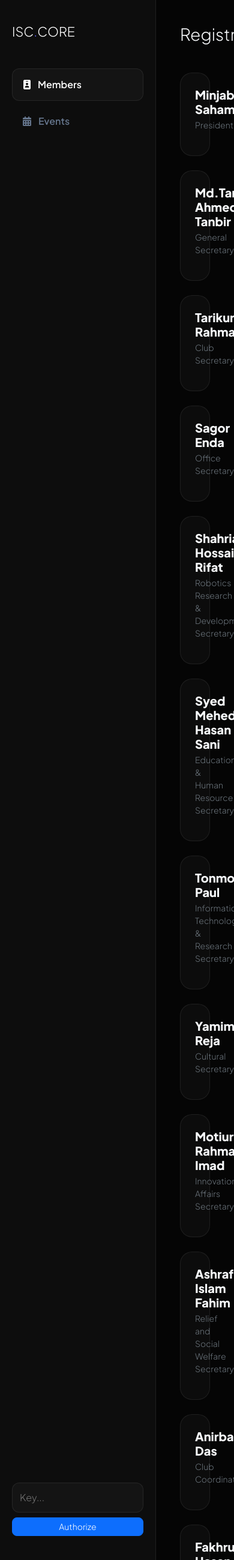
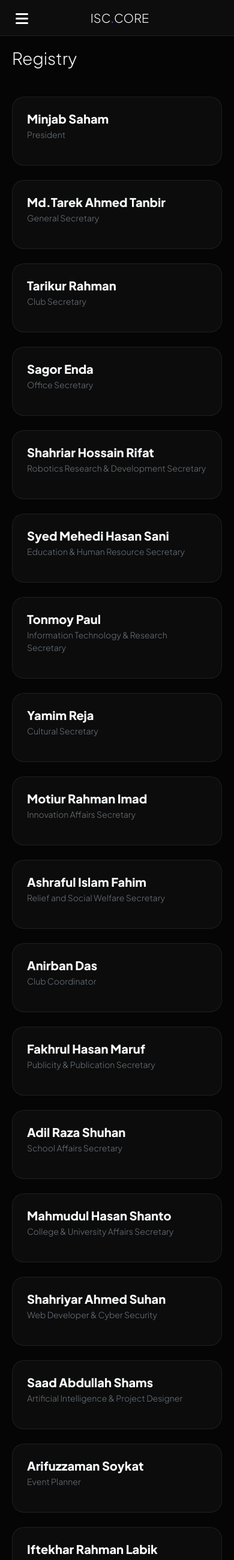
Before and after one commit to tarikurrahmanbd/system, a Flask app: page / in a window 390 px wide. Shown: the whole page at 60% size. Run offline with Flask 3, Linux system fonts and the light colour scheme; some libraries are stand-ins or nearby versions.

Commit message:
Refactor index.html for improved responsiveness and design
Updated the layout and styling for better responsiveness, including a mobile toggle button for the sidebar. Enhanced the overall design and user experience with improved CSS styles.

```diff
--- a/templates/index.html
+++ b/templates/index.html
@@ -10,27 +10,65 @@
     <script src="https://cdn.jsdelivr.net/npm/sweetalert2@11"></script>
     <style>
         :root { --bg: #050505; --panel: #0d0d0d; --accent: #6366f1; --border: rgba(255, 255, 255, 0.08); }
-        body { background: var(--bg); color: #f8fafc; font-family: 'Plus Jakarta Sans', sans-serif; margin: 0; }
-        .wrapper { display: flex; height: 100vh; overflow: hidden; }
-        .sidebar { width: 260px; background: var(--panel); border-right: 1px solid var(--border); padding: 40px 20px; display: flex; flex-direction: column; transition: 0.3s; z-index: 1000; }
+        body { background: var(--bg); color: #f8fafc; font-family: 'Plus Jakarta Sans', sans-serif; margin: 0; overflow-x: hidden; }
+
+        /* Mobile Toggle Button */
+        .mobile-header {
+            display: none; position: fixed; top: 0; width: 100%; height: 60px;
+            background: var(--panel); border-bottom: 1px solid var(--border);
+            z-index: 1500; align-items: center; padding: 0 20px;
+        }
+        .toggle-btn { background: none; border: none; color: #fff; font-size: 24px; cursor: pointer; }
+
+        .wrapper { display: flex; height: 100vh; }
+
+        .sidebar {
+            width: 280px; background: var(--panel); border-right: 1px solid var(--border);
+            padding: 40px 20px; display: flex; flex-direction: column; transition: 0.3s ease; z-index: 2000;
+        }
+
+        .main-content { flex: 1; padding: 40px; overflow-y: auto; transition: 0.3s; }
+
+        /* Responsive Fix for Overlap */
+        @media (max-width: 992px) {
+            .mobile-header { display: flex; justify-content: space-between; }
+            .sidebar {
+                position: fixed; left: -280px; height: 100%;
+            }
+            .sidebar.active { left: 0; box-shadow: 20px 0 50px rgba(0,0,0,0.8); }
+            .main-content { padding: 80px 20px 20px 20px; }
+            .sidebar-overlay {
+                display: none; position: fixed; top: 0; left: 0; width: 100%; height: 100%;
+                background: rgba(0,0,0,0.5); z-index: 1900;
+            }
+            .sidebar-overlay.active { display: block; }
+        }
+
         .nav-link { color: #64748b; padding: 14px 18px; border-radius: 12px; margin-bottom: 8px; cursor: pointer; transition: 0.3s; display: flex; align-items: center; gap: 12px; font-weight: 600; text-decoration: none; }
         .nav-link.active { background: rgba(255,255,255,0.03); color: #fff; border: 1px solid var(--border); }
-        .main-content { flex: 1; padding: 40px; overflow-y: auto; }
-        .section { display: none; } .section.active { display: block; animation: fadeIn 0.4s ease; }
-        @keyframes fadeIn { from { opacity: 0; transform: translateY(10px); } to { opacity: 1; transform: translateY(0); } }
-        .m-card { background: rgba(255,255,255,0.03); border: 1px solid var(--border); border-radius: 20px; padding: 24px; position: relative; transition: 0.3s; }
+        .m-card { background: rgba(255,255,255,0.03); border: 1px solid var(--border); border-radius: 20px; padding: 24px; position: relative; transition: 0.3s; height: 100%; }
         .m-card:hover { border-color: var(--accent); transform: translateY(-3px); }
         .event-badge { background: rgba(99, 102, 241, 0.15); color: var(--accent); padding: 5px 12px; border-radius: 6px; font-size: 10px; font-weight: 800; border: 1px solid rgba(99, 102, 241, 0.3); margin-bottom: 15px; display: inline-block; text-transform: uppercase; }
         .search-box { background: rgba(255,255,255,0.03); border: 1px solid var(--border); border-radius: 12px; padding: 12px; color: #fff; width: 100%; margin-bottom: 15px; outline: none; }
-        .btn-action { background: var(--accent); color: #fff; border: none; border-radius: 12px; padding: 12px 24px; font-weight: 700; }
-        .modal-content { background: #0d0d0d; border: 1px solid var(--border); border-radius: 24px; color: #fff; border: 1px solid var(--accent); }
+        .btn-action { background: var(--accent); color: #fff; border: none; border-radius: 12px; padding: 12px 24px; font-weight: 700; width: 100%; }
+        @media (min-width: 768px) { .btn-action { width: auto; } }
+        .section { display: none; } .section.active { display: block; animation: fadeIn 0.4s ease; }
+        @keyframes fadeIn { from { opacity: 0; transform: translateY(10px); } to { opacity: 1; transform: translateY(0); } }
+        .modal-content { background: #0d0d0d; border: 1px solid var(--accent); border-radius: 24px; color: #fff; }
     </style>
 </head>
 <body>
 
+    <div class="mobile-header">
+        <button class="toggle-btn" onclick="toggleSidebar()"><i class="fas fa-bars"></i></button>
+        <h5 class="m-0 fw-800">ISC<span style="color:var(--accent)">.</span>CORE</h5>
+        <div style="width: 24px;"></div> </div>
+
+    <div class="sidebar-overlay" id="overlay" onclick="toggleSidebar()"></div>
+
     <div class="wrapper">
-        <div class="sidebar">
-            <h4 class="fw-800 mb-5 text-white">ISC<span style="color:var(--accent)">.</span>CORE</h4>
+        <div class="sidebar" id="sidebar">
+            <h4 class="fw-800 mb-5 text-white d-none d-lg-block">ISC<span style="color:var(--accent)">.</span>CORE</h4>
             <nav class="flex-grow-1">
                 <div class="nav-link active" onclick="tab('home', this)"><i class="fas fa-id-badge"></i> Members</div>
                 <div class="nav-link" onclick="tab('event_sec', this)"><i class="fas fa-calendar-alt"></i> Events</div>
@@ -49,13 +87,13 @@
 
         <div class="main-content">
             <div id="home" class="section active">
-                <div class="d-flex justify-content-between align-items-center mb-5">
+                <div class="d-flex flex-column flex-md-row justify-content-between align-items-md-center mb-5">
                     <h1 class="fw-800 m-0">Registry</h1>
-                    {% if is_admin %}<button class="btn-action" data-bs-toggle="modal" data-bs-target="#addM">ADD MEMBER</button>{% endif %}
+                    {% if is_admin %}<button class="btn-action mt-3 mt-md-0" data-bs-toggle="modal" data-bs-target="#addM">ADD MEMBER</button>{% endif %}
                 </div>
                 <div class="row g-4">
                     {% for m in members %}
-                    <div class="col-md-4">
+                    <div class="col-12 col-md-6 col-lg-4">
                         <div class="m-card">
                             {% if is_admin %}
                             <div style="position:absolute; top:15px; right:15px; display:flex; gap:12px; z-index:10;">
@@ -70,11 +108,11 @@
                             {% if is_admin %}
                             <form action="/mark_attendance" method="POST" class="d-flex gap-2">
                                 <input type="hidden" name="member_id" value="{{ m.id }}">
-                                <select name="event_id" class="search-box mb-0 py-1 px-2 small" style="font-size: 10px;" required>
+                                <select name="event_id" class="search-box mb-0 py-1 px-2" style="font-size: 11px;" required>
                                     <option value="">Assign Event...</option>
                                     {% for e in events %}<option value="{{ e.id }}">{{ e.name }}</option>{% endfor %}
                                 </select>
-                                <button class="btn btn-sm btn-primary px-3"><i class="fas fa-plus"></i></button>
+                                <button class="btn btn-sm btn-primary"><i class="fas fa-plus"></i></button>
                             </form>
                             {% endif %}
                         </div>
@@ -96,7 +134,7 @@
                         <form action="/edit_member/{{m.id}}" method="POST">
                             <input type="text" name="name" class="search-box" value="{{m.name}}" required>
                             <input type="text" name="role" class="search-box" value="{{m.role}}">
-                            <button class="btn-action w-100">UPDATE</button>
+                            <button class="btn-action">UPDATE</button>
                         </form>
                     </div></div></div>
                     {% endfor %}
@@ -104,13 +142,13 @@
             </div>
 
             <div id="event_sec" class="section">
-                <div class="d-flex justify-content-between align-items-center mb-5">
+                <div class="d-flex flex-column flex-md-row justify-content-between align-items-md-center mb-5">
                     <h1 class="fw-800 m-0">Event Logs</h1>
-                    {% if is_admin %}<button class="btn-action" data-bs-toggle="modal" data-bs-target="#addEv">CREATE EVENT</button>{% endif %}
+                    {% if is_admin %}<button class="btn-action mt-3 mt-md-0" data-bs-toggle="modal" data-bs-target="#addEv">CREATE EVENT</button>{% endif %}
                 </div>
                 <div class="row g-4">
                     {% for e in events %}
-                    <div class="col-md-6">
+                    <div class="col-12 col-md-6">
                         <div class="m-card">
                             {% if is_admin %}
                             <div style="position:absolute; top:20px; right:20px; z-index:10;">
@@ -144,7 +182,7 @@
                             <input type="text" name="location" class="search-box" value="{{e.location}}">
                             <input type="text" name="time" class="search-box" value="{{e.time}}">
                             <textarea name="description" class="search-box" rows="3">{{e.description}}</textarea>
-                            <button class="btn-action w-100">UPDATE EVENT</button>
+                            <button class="btn-action">UPDATE EVENT</button>
                         </form>
                     </div></div></div>
                     {% endfor %}
@@ -155,22 +193,29 @@
 
     <div class="modal fade" id="addM" tabindex="-1"><div class="modal-dialog modal-dialog-centered"><div class="modal-content p-4">
         <h5 class="mb-4">New Member</h5>
-        <form action="/add_member" method="POST"><input type="text" name="name" class="search-box" placeholder="Name" required><input type="text" name="role" class="search-box" placeholder="Role"><button class="btn-action w-100">SAVE</button></form>
+        <form action="/add_member" method="POST"><input type="text" name="name" class="search-box" placeholder="Name" required><input type="text" name="role" class="search-box" placeholder="Role"><button class="btn-action">SAVE MEMBER</button></form>
     </div></div></div>
 
     <div class="modal fade" id="addEv" tabindex="-1"><div class="modal-dialog modal-dialog-centered"><div class="modal-content p-4">
         <h5 class="mb-4">New Event</h5>
-        <form action="/add_event" method="POST"><input type="text" name="name" class="search-box" placeholder="Event Name" required><input type="text" name="location" class="search-box" placeholder="Location"><input type="text" name="time" class="search-box" placeholder="Date/Time"><textarea name="description" class="search-box" placeholder="Description"></textarea><button class="btn-action w-100">CREATE</button></form>
+        <form action="/add_event" method="POST"><input type="text" name="name" class="search-box" placeholder="Event Name" required><input type="text" name="location" class="search-box" placeholder="Location"><input type="text" name="time" class="search-box" placeholder="Date (e.g. 18/03/2026)"><textarea name="description" class="search-box" placeholder="Description"></textarea><button class="btn-action">CREATE EVENT</button></form>
     </div></div></div>
 
     <script src="https://cdn.jsdelivr.net/npm/bootstrap@5.3.0/dist/js/bootstrap.bundle.min.js"></script>
     <script>
+        function toggleSidebar() {
+            document.getElementById('sidebar').classList.toggle('active');
+            document.getElementById('overlay').classList.toggle('active');
+        }
+
         function tab(id, el) {
             document.querySelectorAll('.section').forEach(s => s.classList.remove('active'));
             document.querySelectorAll('.nav-link').forEach(n => n.classList.remove('active'));
             document.getElementById(id).classList.add('active');
             el.classList.add('active');
+            if (window.innerWidth <= 992) toggleSidebar();
         }
+
         function remove(id, name) {
             Swal.fire({ title: 'Delete Member?', text: name, icon: 'warning', showCancelButton: true, confirmButtonColor: '#d33', background: '#0d0d0d', color: '#fff' })
             .then((r) => { if(r.isConfirmed) window.location.href="/delete_member/"+id; });
```
